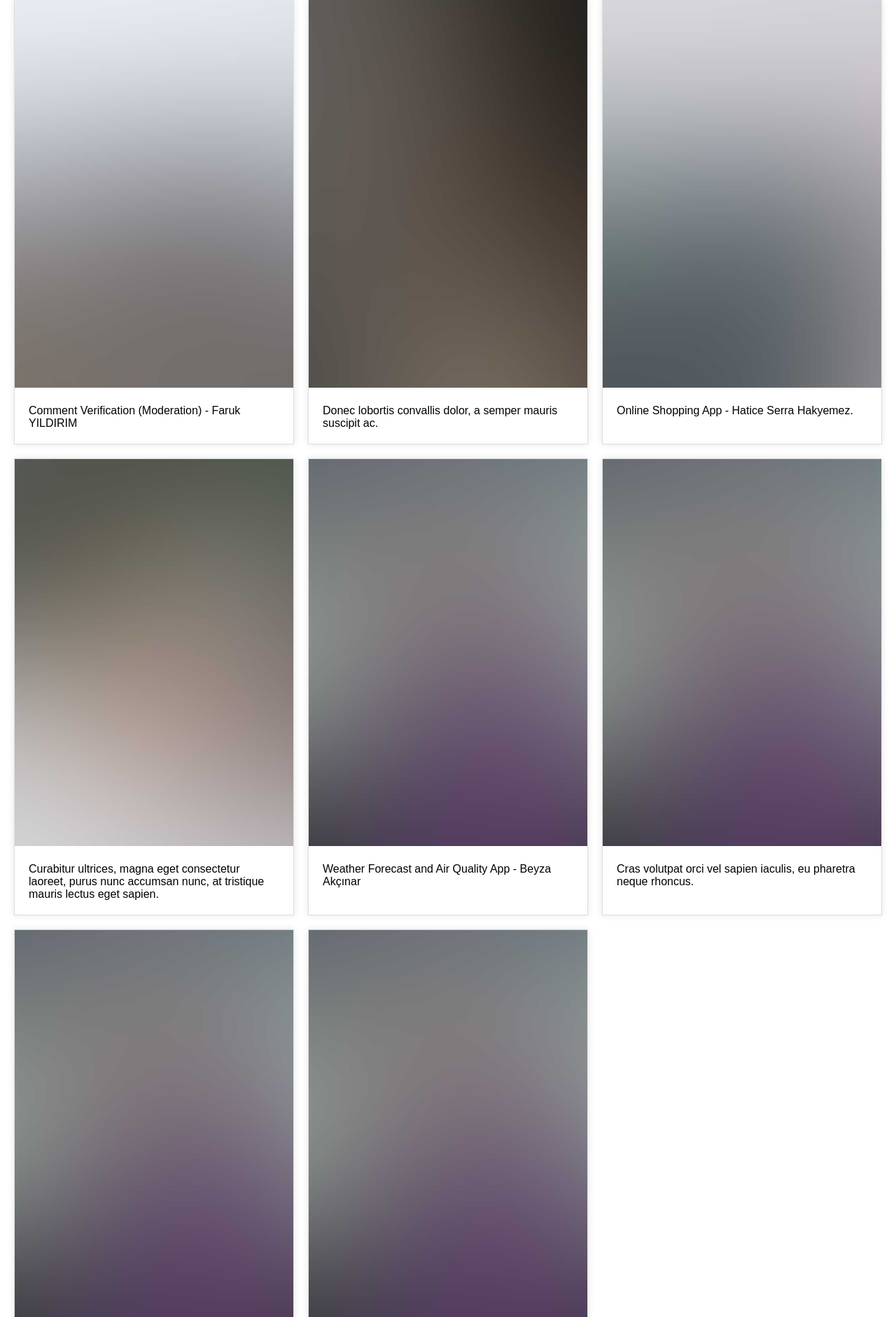
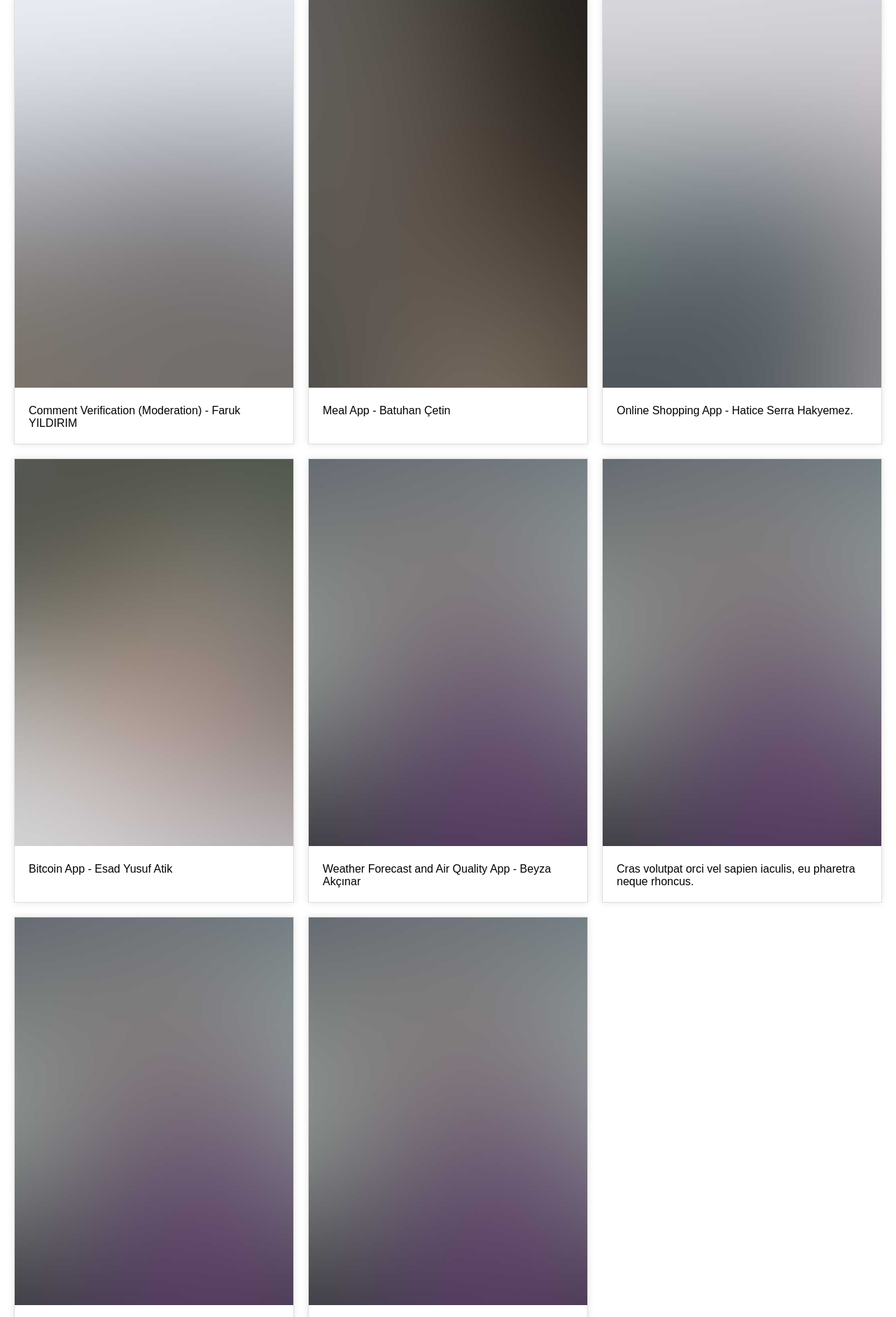
Before and after one commit to bounswe/bounswe2023group3, a Django app: page / in a window 1280 px wide. Shown: the part 754-2636 px from the top of the page at 70% size. Run offline with Django 4.2, Linux system fonts and the light colour scheme; parts of the project's set-up code (start-up, migrations or seed data) failed here and were passed over.

Commit message:
Add links to homepage

```diff
--- a/practice-app/predictionPoll/home/templates/index.html
+++ b/practice-app/predictionPoll/home/templates/index.html
@@ -27,16 +27,16 @@
           <p>Comment Verification (Moderation) - Faruk YILDIRIM</p>
         </article>
         <article>
-          <a href="./index.html"><img src="../static/images/image5.jpg" alt="Blog Post 5"></a>
-          <p>Donec lobortis convallis dolor, a semper mauris suscipit ac.</p>
+          <a href="./meal/"><img src="../static/images/image5.jpg" alt="Blog Post 5"></a>
+          <p>Meal App - Batuhan Çetin</p>
         </article>
         <article>
           <a href="./OnlineShopping/login/"><img src="../static/images/image6.jpg" alt="Blog Post 6"></a>
           <p>Online Shopping App - Hatice Serra Hakyemez.</p>
         </article>
         <article>
-          <a href="./index.html"><img src="../static/images/image7.jpg" alt="Blog Post 7"></a>
-          <p>Curabitur ultrices, magna eget consectetur laoreet, purus nunc accumsan nunc, at tristique mauris lectus eget sapien.</p>
+          <a href="./bitcoin/"><img src="../static/images/image7.jpg" alt="Blog Post 7"></a>
+          <p>Bitcoin App - Esad Yusuf Atik</p>
         </article>
         <article>
           <a href="./weather/"><img src="../static/images/image8.jpg" alt="Blog Post 8"></a>
--- a/practice-app/predictionPoll/predictionPoll/settings.py
+++ b/practice-app/predictionPoll/predictionPoll/settings.py
@@ -39,7 +39,7 @@ INSTALLED_APPS = [
     'django.contrib.staticfiles',
     'home',
     'weather_app',
-    'bitcoin'
+    'bitcoin',
     'mealApi',
     'weatherApp',
     'universities',
```
